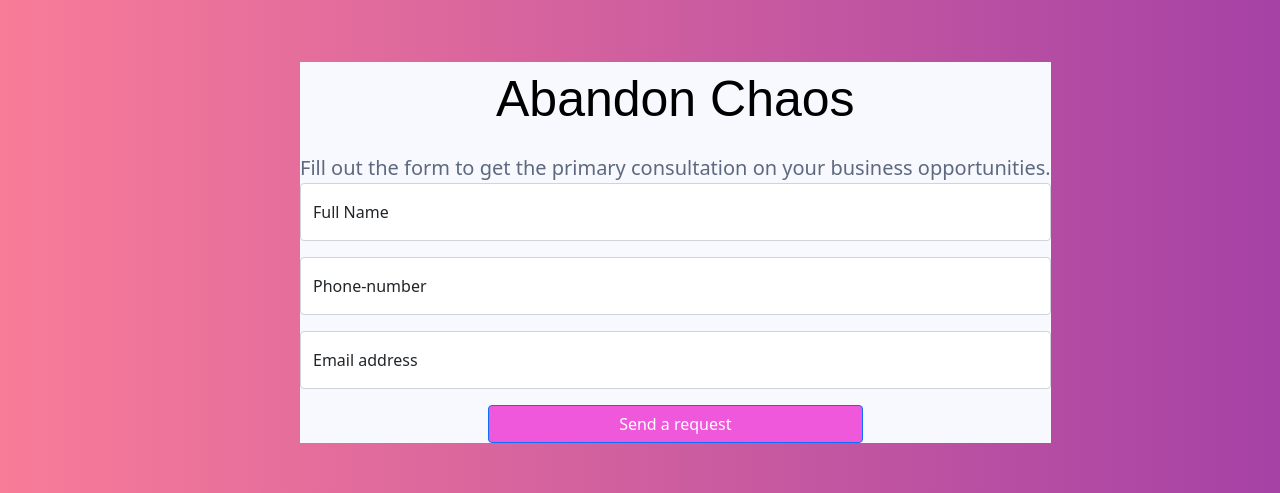
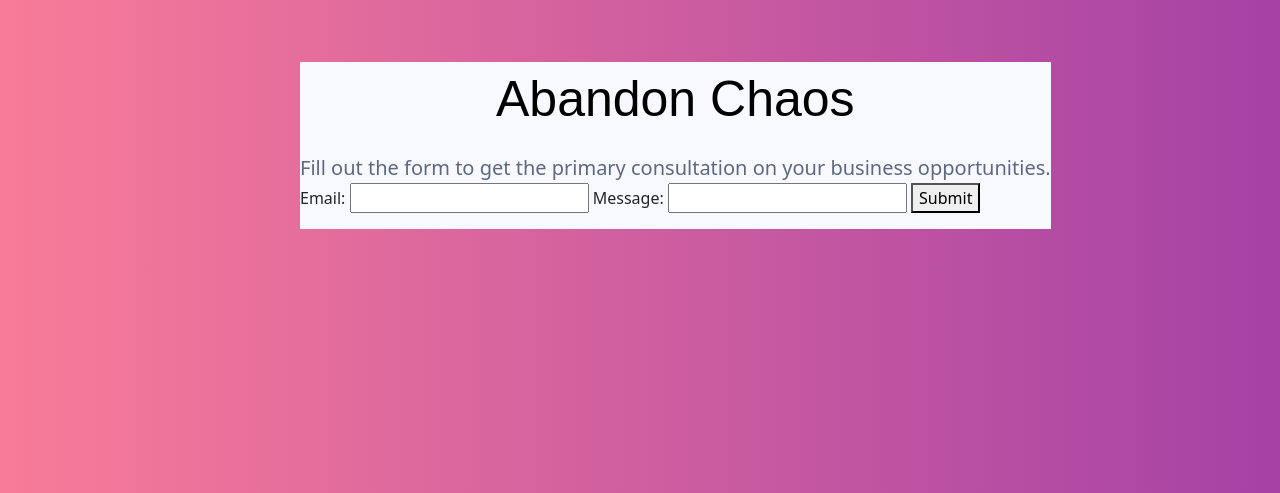
Before and after one commit to koldovsky/604-team-03, a plain HTML site: page services.html in a window 1280 px wide. Shown: the part 2779-3272 px from the top of the page. Drawn offline with nearby package versions, Linux system fonts and the light colour scheme.

Commit message:
Update services.html

```diff
--- a/services.html
+++ b/services.html
@@ -119,27 +119,14 @@
 
             <span class="Text-content">Fill out the form to get the primary consultation on your business opportunities.</span>
 
-
-
-            <div class="form-floating mb-3">
-                <input type="text" class="form-control" id="floatingInput" placeholder="Full name">
-                <label for="floatingInput">Full Name</label>
-              </div>
-              <div class="form-floating mb-3">
-                <input type="text" class="form-control" id="floatingInput" placeholder="phone-number">
-                <label for="floatingInput">Phone-number</label>
-              </div>
-
-              <div class="form-floating mb-3">
-                <input type="email" class="form-control" id="floatingInput" placeholder="mik.uz.dj@gmail.com">
-                <label for="floatingInput">Email address</label>
-              </div>
-              <div class="d-grid gap-2 col-6 mx-auto">
-                <button class="btn btn-primary" type="button">Send a request
-                </button>
-
-              </div>
-
+                <form id="contact-form" action="https://formspree.io/f/mpzklyov" method="POST">
+                <label>Email:</label>
+                    <input type="email" name="email" />
+                    <label>Message:</label>
+                    <input type="text" name="message" />
+                    <button id="form-button">Submit</button>
+                    <p id="contact-form-status"></p>
+                  </form>
 
 
 
```
